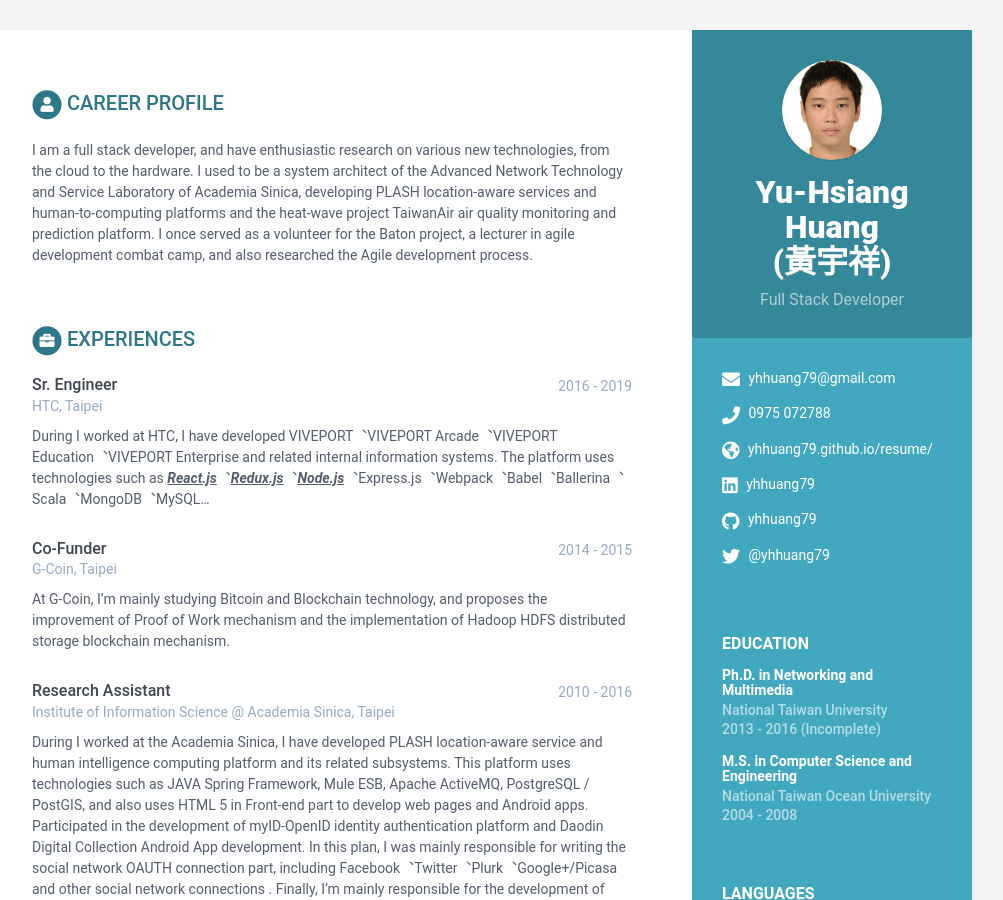
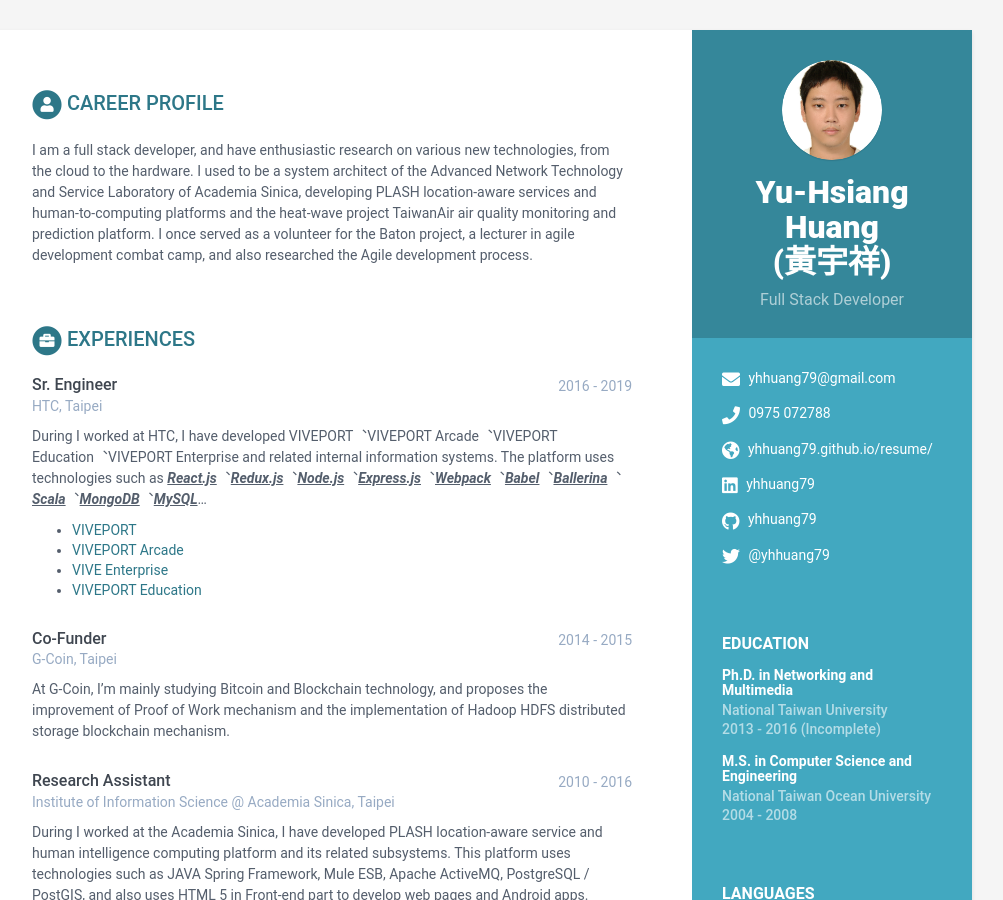
Before and after one commit to yhhuang79/resume, a Jekyll site: the page built from index.html, in a window 1280 px wide and 900 px high. Shown: the whole window, without its empty margins (168-1171 px from the left). Built offline with Jekyll 4.4.1, drawn with Linux system fonts in a browser that asks for light colours.

Commit message:
Update experiences

```diff
--- a/_data/data.yml
+++ b/_data/data.yml
@@ -55,7 +55,11 @@ experiences:
       time: 2016 - 2019
       company: HTC, Taipei
       details: |
-        During I worked at HTC, I have developed VIVEPORT︑VIVEPORT Arcade︑VIVEPORT Education︑VIVEPORT Enterprise and related internal information systems. The platform uses technologies such as <u><b><i>React.js</i></b></u>︑<u><b><i>Redux.js</i></b></u>︑<u><b><i>Node.js</i></b></u>︑Express.js︑Webpack︑Babel︑Ballerina︑Scala︑MongoDB︑MySQL...
+        During I worked at HTC, I have developed VIVEPORT︑VIVEPORT Arcade︑VIVEPORT Education︑VIVEPORT Enterprise and related internal information systems. The platform uses technologies such as <u><b><i>React.js</i></b></u>︑<u><b><i>Redux.js</i></b></u>︑<u><b><i>Node.js</i></b></u>︑<u><b><i>Express.js</i></b></u>︑<u><b><i>Webpack</i></b></u>︑<u><b><i>Babel</i></b></u>︑<u><b><i>Ballerina</i></b></u>︑<u><b><i>Scala</i></b></u>︑<u><b><i>MongoDB</i></b></u>︑<u><b><i>MySQL</i></b></u>...
+        - <a href="https://www.viveport.com/infinity">VIVEPORT</a>
+        - <a href="https://arcade.viveport.com/">VIVEPORT Arcade</a>
+        - <a href="https://enterprise.vive.com/tw/dms/">VIVE Enterprise</a>
+        - <a href="https://www.vive.com/cn/viveport-education/">VIVEPORT Education</a>
     - role: Co-Funder
       time: 2014 - 2015
       company: G-Coin, Taipei
```
